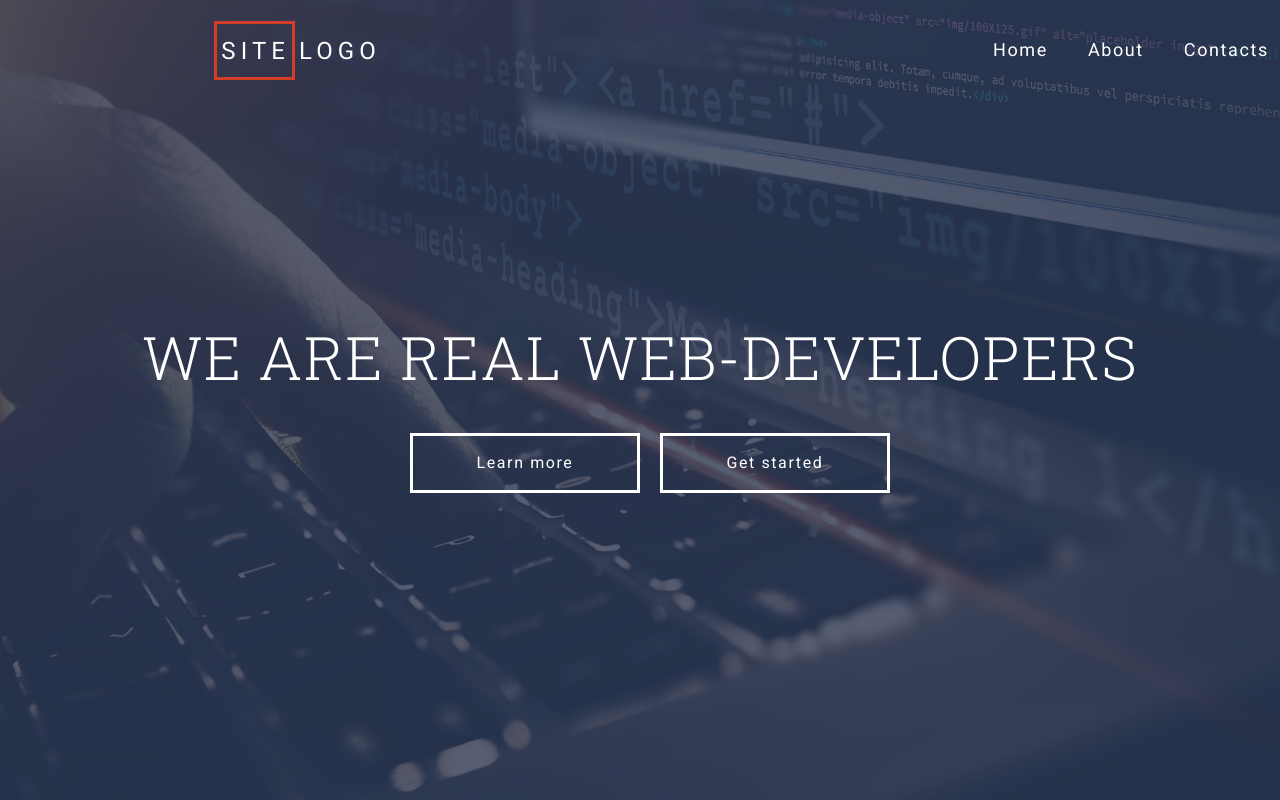
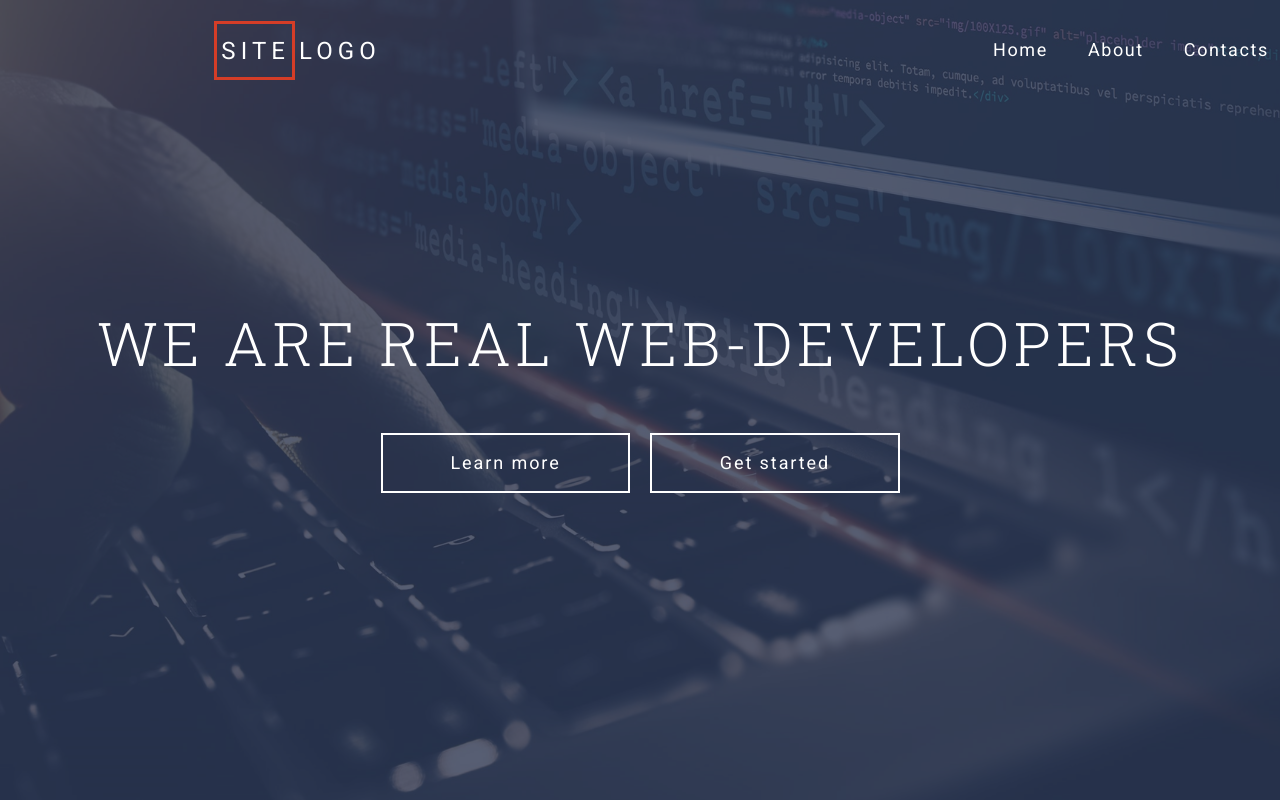
Before and after one commit to iceava/grid-template-init-project, a website: page index.html in a window 1280 px wide. Shown: the top 800 px of the page. Drawn offline with Linux system fonts and the light colour scheme.

Commit message:
pixel perfect

```diff
--- a/assets/scss/style.scss
+++ b/assets/scss/style.scss
@@ -34,10 +34,11 @@ html{
 }
 .header-content__title{
 font-family: "Roboto Slab" , sans-serif;
-font-size: 3.75rem;
+font-size: 3.77rem;
 font-weight:300;
 line-height: 1.2rem;
-letter-spacing: 0.08rem;
+letter-spacing: .285rem;
+padding-left: 02px;
 
 }
 .header{
@@ -75,16 +76,21 @@ width: 100%;
     margin-left:14.2%;
 }
 }
+
 .header-content{
     display: grid;
     justify-content: center;
-z-index:1;
-width: 100%;
+    z-index:1;
+    width: 100%;
+
 &__box{
     max-width: 1340px;
-    padding-left: 20px;
+    padding-left:18px;
     padding-right: 20px;
     text-align: center;
+    height: 100%;
+     margin-top:-56px;
+
 }
 }
 
@@ -138,22 +144,42 @@ line-height:0.8rem;;
 }
 }
 
-.butons{
+.buton1{
     display: inline-block;
     color: #ffffff;
     text-decoration: none;
-    border: 3px solid #ffffff;
-    padding:1.8% 2.8%;
-    margin-top:2.7%;
-    margin-left:2%;
+    border: 2px solid #ffffff;
+    padding:18px 67.5px;
+    margin-right:1.85%;
     min-width:230px;
+    letter-spacing: 0.12rem;
+    font-size: 1.125rem;
 
 }
+
+    .buton2{
+        display: inline-block;
+        color: #ffffff;
+        text-decoration: none;
+        border: 2px solid #ffffff;
+        padding:18px 67.5px;
+        min-width:230px;
+        letter-spacing: 0.120rem;
+        font-size: 1.125rem;
+        margin-right: .5%;
+
+}
+
 
 
 .header-content__btn{
    display: flex;
    justify-content: center;
+   align-items:flex-end;
+   margin-top:-2px;
+   height: 100%;
+   width: 100%;
+   margin-left:4px;
 
 
 }
--- a/index.html
+++ b/index.html
@@ -43,8 +43,8 @@
         <h1 class="header-content__title">WE ARE REAL WEB-DEVELOPERS</h1>
 
       <div class="header-content__btn">
-        <a class="butons"  href="">Learn more</a>
-        <a class="butons" href="" >Get started</a>
+        <a class="buton1"  href="">Learn more</a>
+        <a class="buton2" href="" >Get started</a>
         </div>
       </div>
     </div>
```
Also changed, not shown: assets/css/style.css.
